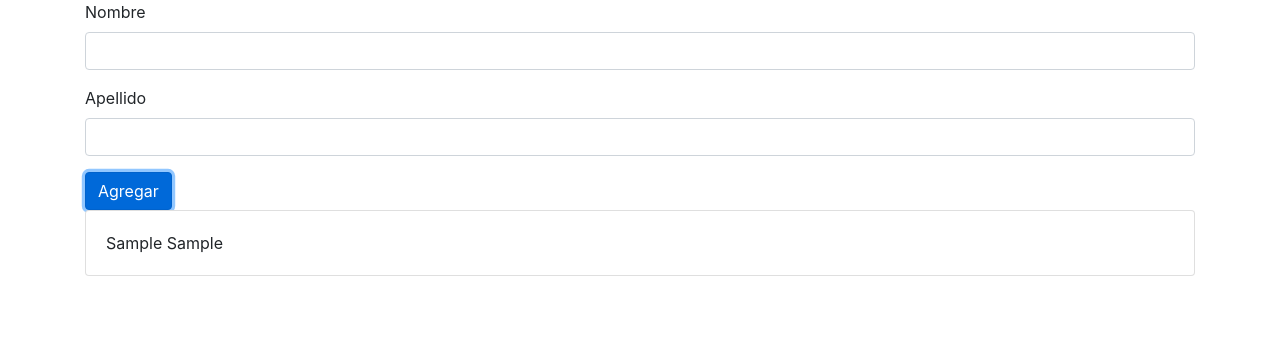
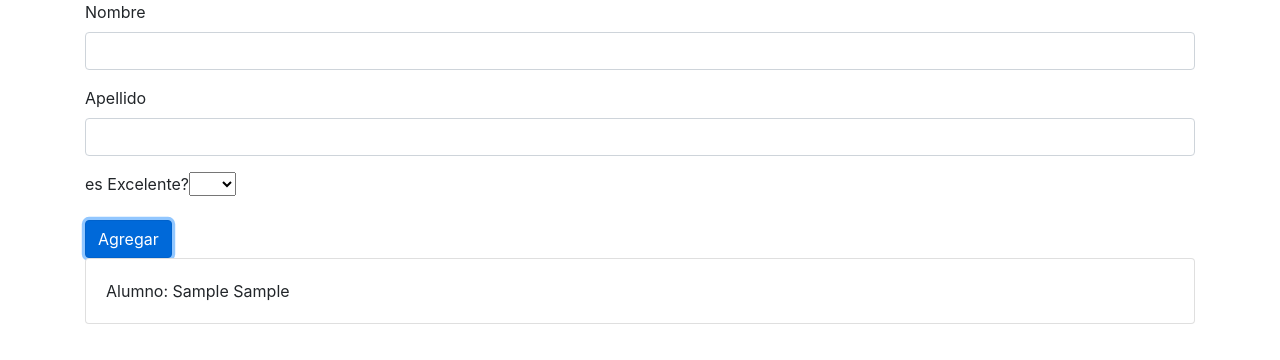
Before and after one commit to JhonnyJGomez/cursoAngular_TypeScript_Parte2, an Angular app in the folder holaMundo/: page / in a window 1280 px wide. Both pictures are taken after typing "Sample", "Sample" into the empty fields and a click on the button "Agregar". Shown: the top 360 px of the page. Built offline with nearby package versions, Linux system fonts and the light colour scheme.

Commit message:
Ejemplo 1 se agrega select al form y se aplica ngClass

```diff
--- a/holaMundo/src/app/ejemplo/ejemplo.component.css
+++ b/holaMundo/src/app/ejemplo/ejemplo.component.css
@@ -0,0 +1,4 @@
+
+.excelente{
+    color: red;
+}
--- a/holaMundo/src/app/ejemplo/ejemplo.component.html
+++ b/holaMundo/src/app/ejemplo/ejemplo.component.html
@@ -8,14 +8,20 @@
             <label for="apellido">Apellido</label>
             <input type="text" name="apellido" class="form-control" [(ngModel)]=alumno.apellido>
         </div>
+        <div class="form-group">
+            <label for="excelente">es Excelente?</label>
+            <select  name="excelente" [(ngModel)]="alumno.excelente">
+              <option value="false">NO</option>
+              <option value="true">SI</option>
+            </select>
+        </div>
         <button type="submit" class="btn btn-primary" (click)="agregar()">Agregar</button>
 
     </form>
 
     <div class="card" *ngFor = "let alumnoDesdeLista of listaAlumnos">
         <div class="card-body">
-          {{alumnoDesdeLista.nombre}} {{alumnoDesdeLista.apellido}}
+          <span [ngClass]="{'excelente':alumnoDesdeLista.excelente == 'true'}">Alumno:</span> {{alumnoDesdeLista.nombre}} {{alumnoDesdeLista.apellido}} {{alumnoDesdeLista.excelente}}
         </div>
     </div>
-
 </div>
--- a/holaMundo/src/app/ejemplo/ejemplo.component.ts
+++ b/holaMundo/src/app/ejemplo/ejemplo.component.ts
@@ -4,10 +4,12 @@ import { Component, OnInit } from '@angular/core';
 class Alumno{
   nombre: string
   apellido: string
+  excelente: Boolean
 
   constructor(){
     this.nombre = this.nombre
     this.apellido = this.apellido
+    this.excelente = this.excelente
   }
 }
 
@@ -29,12 +31,12 @@ export class EjemploComponent implements OnInit {
   agregar(){
     this.listaAlumnos.push({
       nombre: this.alumno.nombre,
-      apellido: this.alumno.apellido
+      apellido: this.alumno.apellido,
+      excelente: this.alumno.excelente
     })
     console.log(this.listaAlumnos)
     this.alumno.nombre = ''
     this.alumno.apellido = ''
   }
 
-
 }
```
